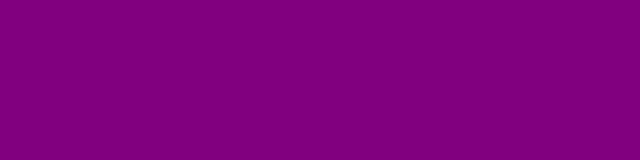
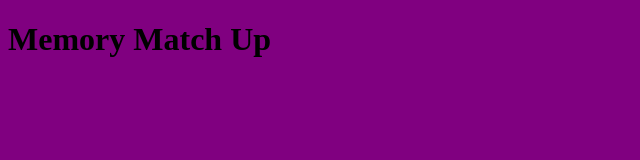
Before and after one commit to Emily-Rodden7/Memory-Match-Up, a plain HTML site: page index.html in a window 1280 px wide. Shown: the whole page, without its empty margins (0-640 px from the left). Drawn offline with Linux system fonts and the light colour scheme; a web font is replaced by a local one.

Commit message:
adding in heading and moves score area

```diff
--- a/index.html
+++ b/index.html
@@ -11,6 +11,9 @@
     <title>Document</title>
 </head>
 <body>
+    <header>
+        <h1>Memory Match Up</h1>
+    </header>
 
     <script src="assets/js/script.js"></script>
 </body>
```
